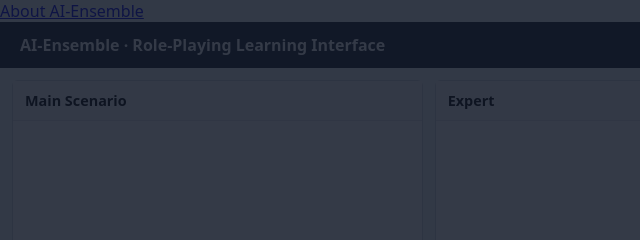
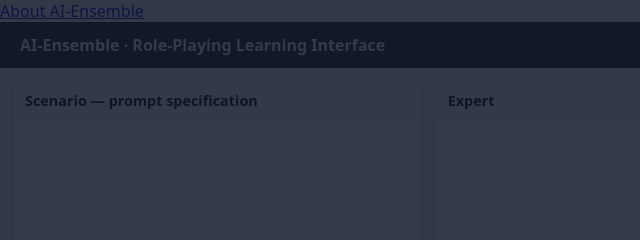
Before and after one commit to jguenza/ai-ensemble, a plain HTML site: page index.html in a window 1280 px wide. Shown: the top 240 px of the page, 0-640 px from the left. Drawn offline with Linux system fonts and the light colour scheme.

Commit message:
Clarify Scenario role: prompt specification

```diff
--- a/index.html
+++ b/index.html
@@ -159,7 +159,7 @@
 <div class="layout">
 
   <div class="panel">
-    <h2>Main Scenario</h2>
+    <h2>Scenario — prompt specification</h2>
     <div class="messages" id="scenarioMessages"></div>
     <div class="input">
       <input id="scenarioInput" placeholder="Describe the situation or decision..." />
```
